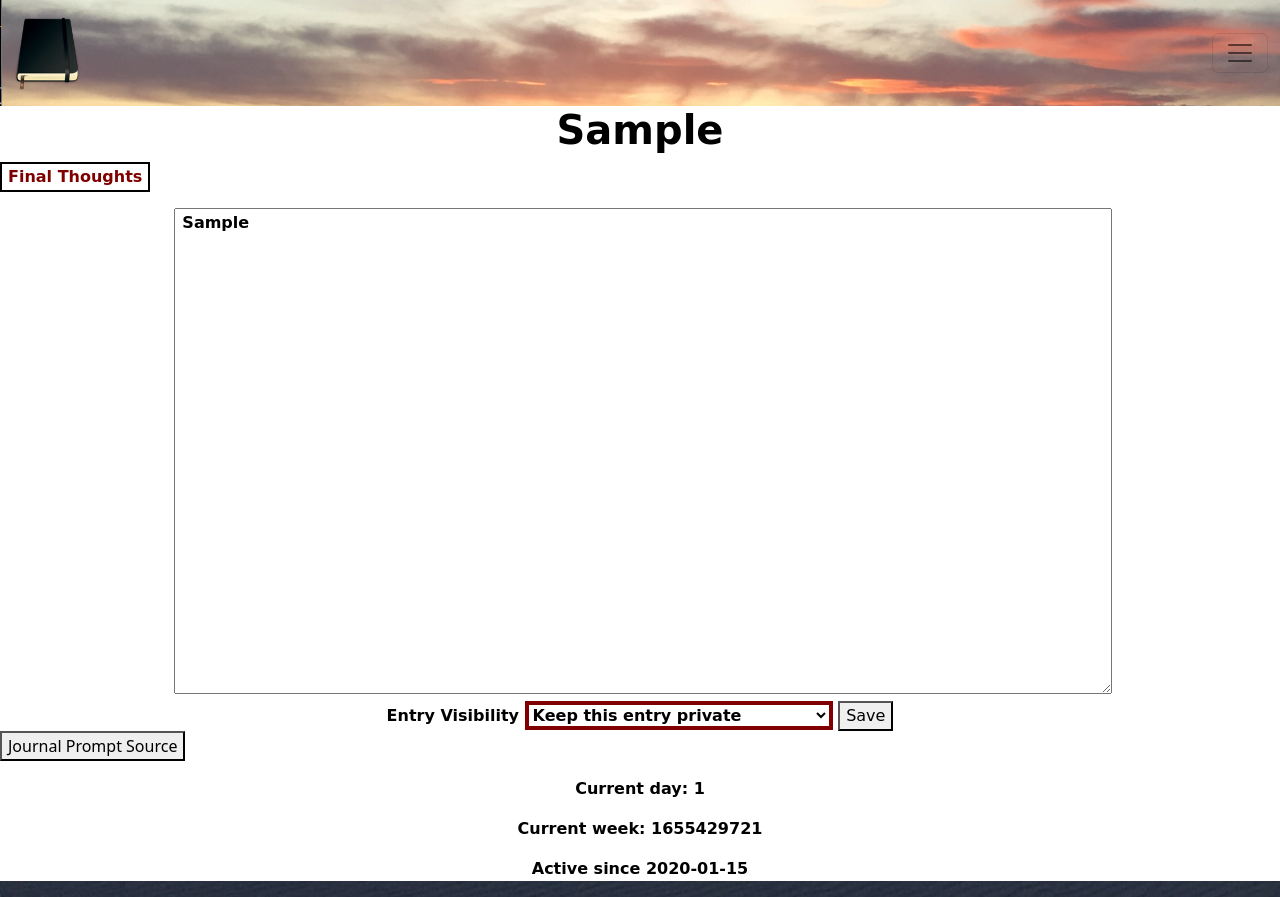
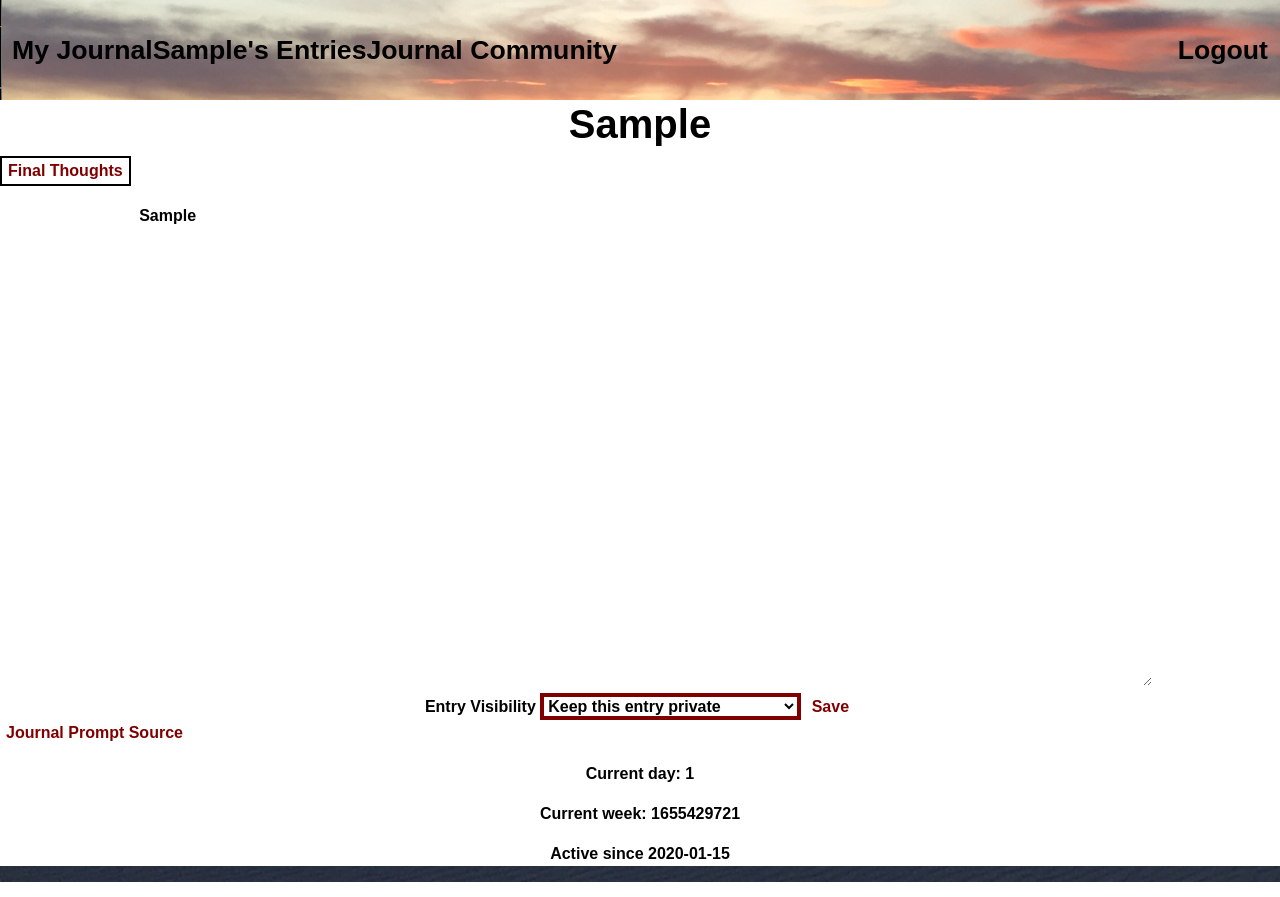
Before and after one commit to mbudd101288/HB_Journal_Project, a Flask app: page /update-prompt-entry/1 in a window 1280 px wide. Run offline with Flask 2, Linux system fonts and the light colour scheme; the visitor is signed in with stand-in values (Sample User, id 1); tables that the repository leaves empty hold one stand-in row (values such as "Sample post").

Commit message:
additional prompts added to db and collapsible added to user-page

```diff
--- a/crud.py
+++ b/crud.py
@@ -62,7 +62,7 @@ def prompts_available_to_user(user_id):
     current_week = session['week']
     sign_up_week = datetime.strftime(user.sign_up, ("%U"))
 
-    available_prompts= JournalPrompt.query.filter((JournalPrompt.week >= sign_up_week) & (JournalPrompt.week <= current_week)).all()
+    available_prompts= JournalPrompt.query.filter((JournalPrompt.week >= sign_up_week) & (JournalPrompt.week <= current_week)).order_by(JournalPrompt.week.desc()).all()
 
     return available_prompts
 
@@ -73,7 +73,7 @@ def prompts_available_to_user_json(user_id):
     current_week = session['week']
     sign_up_week = datetime.strftime(user.sign_up, ("%U"))
 
-    available_prompts= JournalPrompt.query.filter((JournalPrompt.week >= sign_up_week) & (JournalPrompt.week <= current_week)).all()
+    available_prompts= JournalPrompt.query.filter((JournalPrompt.week >= sign_up_week) & (JournalPrompt.week <= current_week)).order_by(JournalPrompt.week.desc()).all()
     json = []
     for prompt in available_prompts:
         prompt_dict = {
--- a/static/style.css
+++ b/static/style.css
@@ -7,15 +7,26 @@ html {
 h1, p, #entry {
     color: black;
     font-weight: bolder;
-    font-family: cursive;
+    font-family: marker felt, fantasy;
     text-align: center;
 }
 
 form, h3, .flash-msg, #journal_entry {
     color: black;
     font-weight: bolder;
-    font-family: cursive;
+    font-family: marker felt, fantasy;
     border-color: solid,  black;
+    }
+
+#scroll_journal_entry {
+    display: inline-block;
+    justify-content: right;
+    color: maroon;
+    padding: 10px;
+    font: 28px aerial;
+    width: 800px;
+    height: 400px;
+    overflow-y: scroll;
     }
 
 /* #mountain {
@@ -33,7 +44,7 @@ form, h3, .flash-msg, #journal_entry {
     height: 80px;;
   }
 
-#navbar_supported_content {
+/* #navbar_supported_content {
   font-family: cursive;
   font-weight: bolder;
   color: black;
@@ -42,29 +53,30 @@ form, h3, .flash-msg, #journal_entry {
   background-image: url(/static/images/dropdown_sky.png);
   background-repeat: no-repeat;
   background-size: cover;
-}
+} */
 
 .navbar {
   background-image: url(/static/images/sky.png);
+  height: 100px;
   background-repeat: no-repeat;
   background-size: cover;
   color: black;
-  font-family: cursive;
-  font-weight: bolder;
+  font-family: marker felt, fantasy;
+  font-weight: bold;
+  font-size: 20pt;
 }
-
+/*
 .active, .collapsible:hover {
   background-image: url(/static/images/dropdown_sky.png);
   background-repeat: no-repeat;
   background-size: cover;
-}
+} */
 
 #homepage_button {
   background-color: white;
   border: solid 4px navy;
-  font-weight: bold;
   color: navy;
-  font-family: cursive;
+  font-family: marker felt, fantasy;
 }
 
 #entry_visibility {
@@ -72,7 +84,7 @@ form, h3, .flash-msg, #journal_entry {
     border: solid 4px maroon;
     font-weight: bold;
     color: black;
-    font-family: cursive;
+    font-family: marker felt, fantasy;
   }
 
 #bonus_text_button {
@@ -80,7 +92,15 @@ form, h3, .flash-msg, #journal_entry {
     border: solid 2px black;
     font-weight: bold;
     color: maroon;
-    font-family: cursive;
+    font-family: marker felt, fantasy;
+}
+
+button {
+  background-color: white;
+  border: none;
+  font-weight: bold;
+  color: maroon;
+  font-family: marker felt, fantasy;
 }
 
 #display_entry_text, #link_to_author_user_page {
@@ -108,6 +128,6 @@ form, h3, .flash-msg, #journal_entry {
   .content {
     padding: 0 18px;
     display: none;
-    overflow: hidden;
+    overflow: scroll;
     background-color: #f1f1f1;
   }
--- a/templates/base.html
+++ b/templates/base.html
@@ -5,6 +5,7 @@
         <meta http-equiv="X-UA-Compatible" content="IE=edge">
         <meta name="viewport" content="width=device-width, initial-scale=1.0">
         <title>{%block title%}52 Weeks Journal{% endblock %}</title>
+        <link rel="icon" type="image/x-icon" href="/static/images/journal_icon.png">
         <!-- Bootstrap CSS -->
         <link href="https://cdn.jsdelivr.net/npm/bootstrap@5.2.0-beta1/dist/css/bootstrap.min.css" rel="stylesheet" integrity="sha384-0evHe/X+R7YkIZDRvuzKMRqM+OrBnVFBL6DOitfPri4tjfHxaWutUpFmBp4vmVor" crossorigin="anonymous">
         <!-- Your custom styles -->
@@ -13,22 +14,31 @@
     <body>
         <nav class="navbar">
             <div class="container-fluid">
+                <div class="d-inline-flex">
+                    <a class="nav-link active" aria-current="page" href="/my-journal">My Journal</a>
+                    <a class="nav-link active" aria-current="page" href="/entry">{{user.fname}}'s Entries</a>
+                    <a class="nav-link active" aria-current="page" href="/shared-entries">Journal Community</a>
 
+                  </div>
+                  <a class="nav-link active" style="justify-content: end" href="/logout">Logout</a>
+             </div>
+         </nav>
 
-            <a class="navbar-brand" href="/my-journal">
-                <img id="icon" src="/static/images/moleskine_pure.png" alt="" Style="color: white" class="d-inline-block"> </a>
-            {% block navbar %}
-            {% endblock %}
-              <button class="navbar-toggler" type="button" data-bs-toggle="collapse" data-bs-target="#navbar_supported_content" aria-controls="navbar_supported_content" aria-expanded="false" aria-label="Toggle navigation">
+                  <!-- <nav class="navbar">
+                    <div class="container-fluid">
+                         <a class="navbar-brand" href="/my-journal">
+                            <img id="icon" src="/static/images/moleskine_pure.png" alt="" Style="color: white" class="d-inline-block"> My Journal</a>
+                             -->
+              <!-- <button class="navbar-toggler" type="button" data-bs-toggle="collapse" data-bs-target="#navbar_supported_content" aria-controls="navbar_supported_content" aria-expanded="false" aria-label="Toggle navigation">
                 <span class="navbar-toggler-icon"></span>
-              </button>
+              </button> -->
             <!-- <div class="collapse navbar-collapse" id="navbar_supported_content"> -->
                 <!-- <ul class="navbar-nav me-auto mb-2 mb-lg-0">
                     <button class="navbar-toggler" type="button" data-bs-toggle="collapse" data-bs-target="#navbarSupportedContent" aria-controls="navbarSupportedContent" aria-expanded="false" aria-label="Toggle navigation">
                         <span class="navbar-toggler-icon"></span>
                     </button>
                 </ul> -->
-            <div class="collapse navbar-collapse" id="navbar_supported_content">
+            <!-- <div class="nav_bar" id="navbar_supported_content">
                 <ul class="navbar-nav me-auto mb-2 mb-lg-0">
                     <li class="nav-item">
                         <a class="nav-link active" aria-current="page" href="/entry">{{user.fname}}'s Entries</a>
@@ -41,7 +51,7 @@
                     </li>
                 </ul>
             </div>
-        </nav>
+        </nav> -->
 
         {% for msg in get_flashed_messages() %}
         <p class="flash-msg">
--- a/templates/my-journal.html
+++ b/templates/my-journal.html
@@ -17,8 +17,9 @@
 
     {% if entry%}
         <label for="journal_entry"></label>
-        <textarea  class="entry" id="journal_entry" name="entry" rows="20" cols="100"> {{entry.user_entry}}</textarea><br>
+        <textarea class="entry" id="journal_entry" name="entry" rows="20" cols="100" style="border: none";> {{entry.user_entry}}</textarea><br>
         <input type="hidden" name="entry_id" value={{entry.id}}>
+
     {% else %}
         <label for="journal_entry"></label>
         <textarea  class="entry" id="journal_entry" name="entry" rows="20" cols="100" ></textarea><br>
--- a/templates/user-page.html
+++ b/templates/user-page.html
@@ -14,12 +14,6 @@
 <div class="row">
     <div id="user-prompts" class="col"></div>
 
-<form id="logout" action="/logout">
-    <div class="row">
-        <div class="col">
-            <button type="submit">Log Out</button>
-        </div>
-    </div>
 
 </form>
 <script src='/static/js/prompts.js'></script>
```
Also changed, not shown: data/prompts.json (+45 -45 lines), server.py (+2 -17 lines), static/js/button.js (+12 -0 lines), static/js/prompts.js (+35 -7 lines), static/js/sharedEntries.js (+8 -8 lines).
